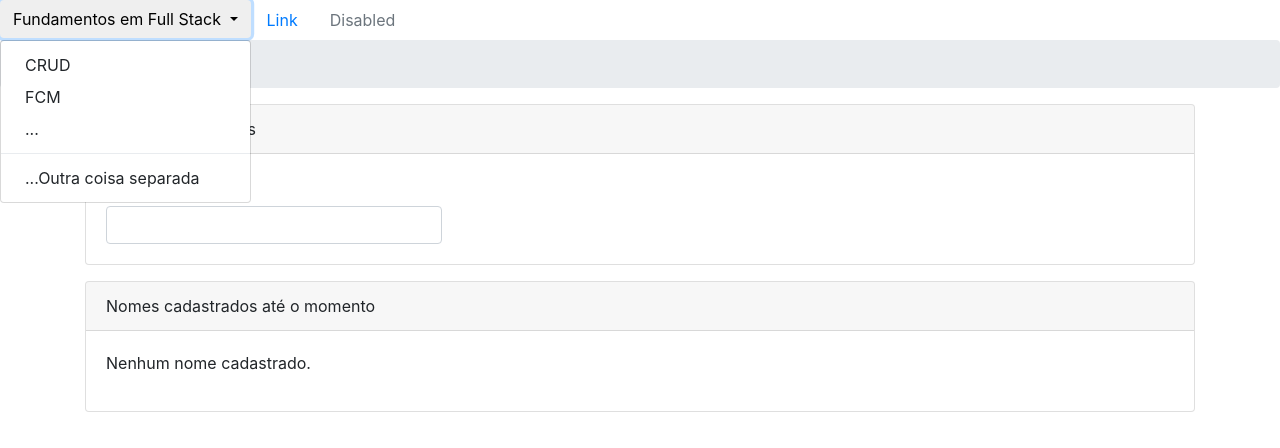
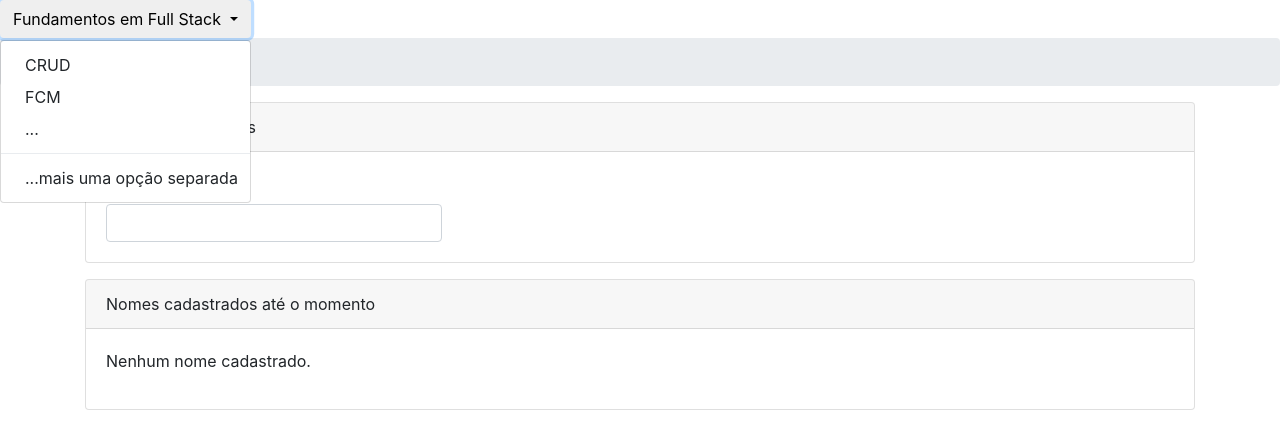
Before and after one commit to leandrobarcellos/mba-fullstack, a website: page ffs/crud/crud.html in a window 1280 px wide. Both pictures are taken after a click on the button "Fundamentos em Full Stack". Drawn offline with nearby package versions, Linux system fonts and the light colour scheme.

Commit message:
código organizado para entrega.

```diff
--- a/ffs/crud/crud.html
+++ b/ffs/crud/crud.html
@@ -20,15 +20,9 @@
                 <a class="dropdown-item" href="../fcm/fcm.html">FCM</a>
                 <a class="dropdown-item" href="#">...</a>
                 <div class="dropdown-divider"></div>
-                <a class="dropdown-item" href="#">...Outra coisa separada</a>
+                <a class="dropdown-item" href="#">...mais uma opção separada</a>
             </div>
         </div>
-    </li>
-    <li class="nav-item">
-        <a class="nav-link" href="#">Link</a>
-    </li>
-    <li class="nav-item">
-        <a class="nav-link disabled" href="#" tabindex="-1" aria-disabled="true">Disabled</a>
     </li>
 </ul>
 
```
Also changed, not shown: ffs/fcm/fcm.html (+1 -7 lines), index.html (+1 -7 lines), README.md, 2 other files.
